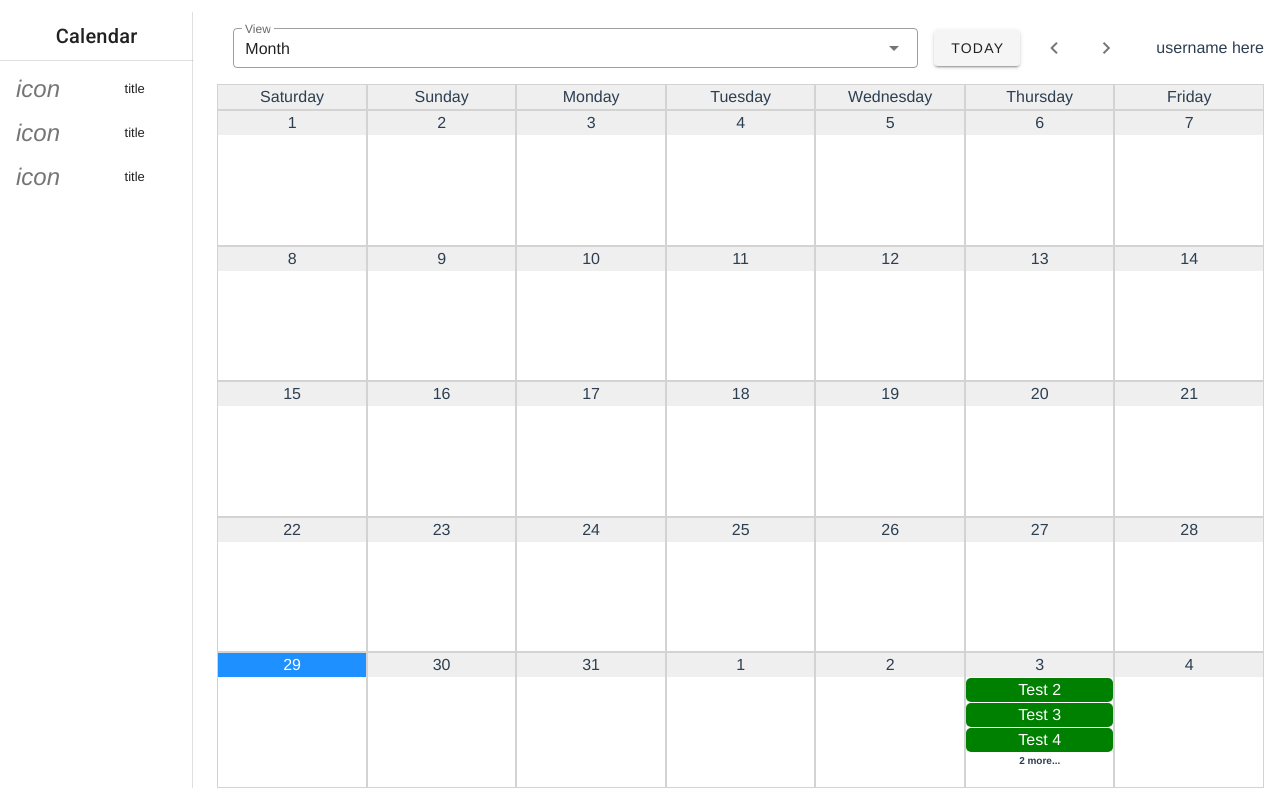
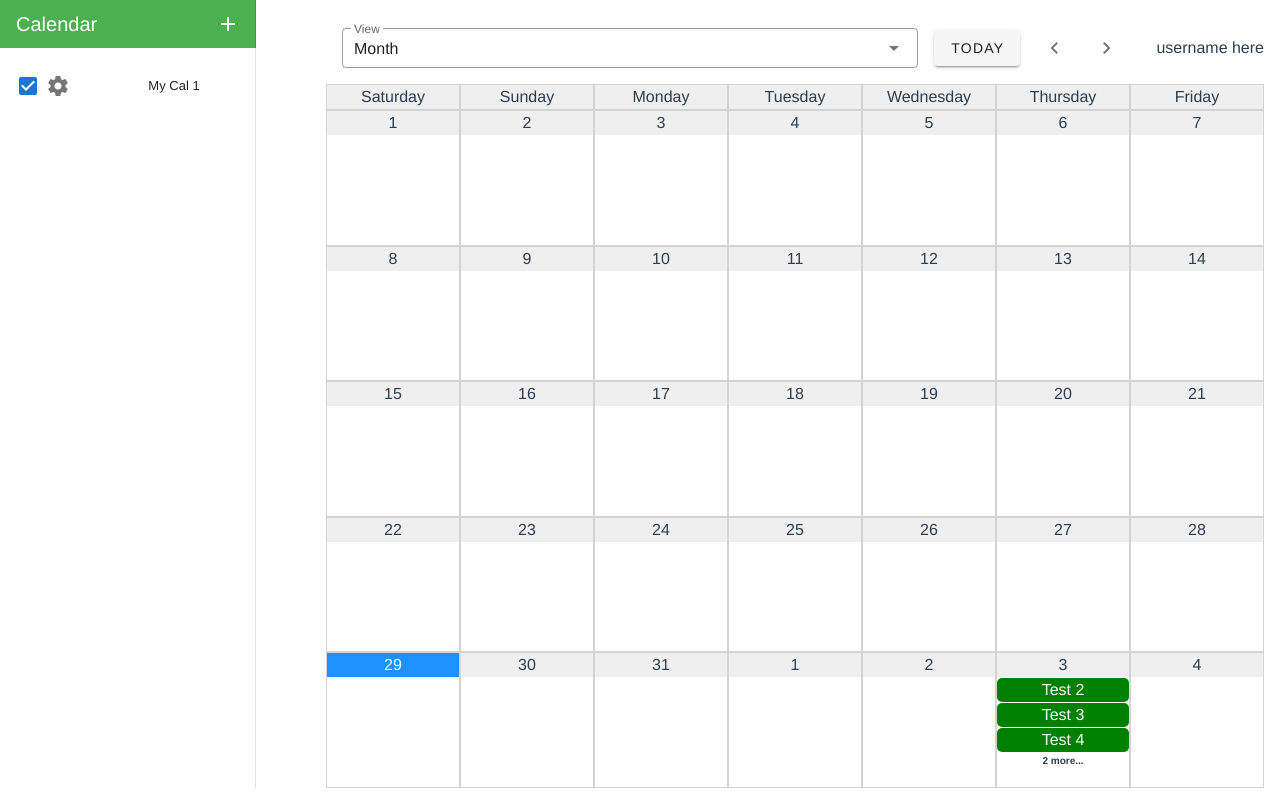
Before and after one commit to cmsc495-group5-1/calendar-frontend, a Vue app: page / in a window 1280 px wide. Built offline with nearby package versions, Linux system fonts and the light colour scheme; what vuetify-datetime-picker would draw is missing.

Commit message:
Update sidebar and app to support multiple calendars, calendar editor, and selections

```diff
--- a/src/App.vue
+++ b/src/App.vue
@@ -2,8 +2,8 @@
   <VApp id="app">
     <VContainer fluid class="fill-height pa-0">
       <VRow fluid class="fill-height">
-        <VCol fluid cols="2"><AppSidebar /></VCol>
-        <VCol fluid cols="10" class="d-flex flex-column">
+        <VCol fluid cols="3" class="pt-0"><AppSidebar v-model="sidebarCalendars" @add-calendar="addCalendar" @edit-calendar="editCalendar" /></VCol>
+        <VCol fluid cols="9" class="d-flex flex-column">
           <div class="header">
             <VSelect :items="viewTypeItems" label="View" dense outlined hide-details class="fit-content" v-model="currentViewType">
             </VSelect>
@@ -14,15 +14,16 @@
             <div class="ml-auto">username here</div>
           </div>
 
-          <DayView class="pad-right" v-if="currentViewType == CurrentCalendarView.Day" v-model="displayDateString" :calendar="calendar" ref="currentView" :display-date="displayDate" @add-event="addEvent" @edit-event="editEvent" />
-          <WeekView class="pad-right" v-else-if="currentViewType == CurrentCalendarView.Week" v-model="displayDateString" :calendar="calendar" ref="currentView" :display-date="displayDate" @add-event="addEvent" @edit-event="editEvent" />
-          <MonthView class="pad-right" v-else-if="currentViewType == CurrentCalendarView.Month" v-model="displayDateString" :calendar="calendar" ref="currentView" :display-date="displayDate" @add-event="addEvent" @edit-event="editEvent" />
-          <YearView class="pad-right" v-else-if="currentViewType == CurrentCalendarView.Year" v-model="displayDateString" :calendar="calendar" ref="currentView" :display-date="displayDate" @add-event="addEvent" @edit-event="editEvent"
+          <DayView class="pad-right" v-if="currentViewType == CurrentCalendarView.Day" v-model="displayDateString" :calendars="filteredCalendars" ref="currentView" :display-date="displayDate" @add-event="addEvent" @edit-event="editEvent" />
+          <WeekView class="pad-right" v-else-if="currentViewType == CurrentCalendarView.Week" v-model="displayDateString" :calendars="filteredCalendars" ref="currentView" :display-date="displayDate" @add-event="addEvent" @edit-event="editEvent" />
+          <MonthView class="pad-right" v-else-if="currentViewType == CurrentCalendarView.Month" v-model="displayDateString" :calendars="filteredCalendars" ref="currentView" :display-date="displayDate" @add-event="addEvent" @edit-event="editEvent" />
+          <YearView class="pad-right" v-else-if="currentViewType == CurrentCalendarView.Year" v-model="displayDateString" ref="currentView" :display-date="displayDate" @add-event="addEvent" @edit-event="editEvent"
             @nav-to-day="navToDay" @nav-to-month="navToMonth" />
         </VCol>
       </VRow>
     </VContainer>
-    <EventEditDialog v-model="editing" :event="editingEvent" @cancel="editing = false" @save="saveEvent" @delete="deleteEvent" />
+    <EventEditDialog v-model="showEventEditor" :event="editingEvent" @cancel="showEventEditor = false" @save="saveEvent" @delete="deleteEvent" />
+    <CalendarEditDialog v-model="showCalendarEditor" :calendar="editingCalendar" @cancel="showCalendarEditor = false" @save="saveCalendar" @delete="deleteCalendar" />
   </VApp>
 </template>
 
@@ -36,6 +37,7 @@ import YearView from './views/YearView.vue';
 import CalendarEvent from './models/CalendarEvent';
 import Calendar from './models/Calendar';
 import EventEditDialog from "@/components/EventEditDialog.vue";
+import CalendarEditDialog from '@/components/CalendarEditEdialog.vue';
 
 const CurrentCalendarView = {
   Day: 'Day',
@@ -44,6 +46,26 @@ const CurrentCalendarView = {
   Year: 'Year'
 }
 
+const fakeEvent1 = new CalendarEvent("Test Event", new Date("Jun 30, 2022 13:01:23 EST"), new Date("Jun 30, 2022 14:00:00 EST"));
+fakeEvent1.id = 1;
+const fakeCalendars = [
+  {
+    calendar: new Calendar("My Cal 1", [
+      fakeEvent1,
+      new CalendarEvent("A really long title break somwhere", new Date("Jun 24, 2022 13:01:23 EST"), new Date("Jun 25, 2022 14:00:00 EST")),
+      new CalendarEvent("Test 2", new Date("Jun 3, 2022 13:01:23 EST"), new Date("Jun 3, 2022 14:00:00 EST"),
+        "Some location", "This is a very long description, I need it to run over the end of the view and get hidden or something like that"),
+      new CalendarEvent("Test 3", new Date("Jun 3, 2022 13:01:23 EST"), new Date("Jun 3, 2022 14:00:00 EST"),
+        "Some location 2", "This is a very long description, I need it to run over the end of the view and get hidden or something like that"),
+      new CalendarEvent("Test 4", new Date("Jun 3, 2022 13:01:23 EST"), new Date("Jun 3, 2022 14:00:00 EST")),
+      new CalendarEvent("Test 5", new Date("Jun 3, 2022 13:01:23 EST"), new Date("Jun 3, 2022 14:00:00 EST")),
+      new CalendarEvent("Test 6", new Date("Jun 3, 2022 13:01:23 EST"), new Date("Jun 3, 2022 14:00:00 EST")),
+      new CalendarEvent("Test 7", new Date("Jun 3, 2022 13:01:23 EST"), new Date("Jun 3, 2022 14:00:00 EST"))
+    ]),
+    selected: true
+  }
+];
+
 export default defineComponent({
   components: {
     AppSidebar,
@@ -51,39 +73,30 @@ export default defineComponent({
     WeekView,
     MonthView,
     YearView,
-    EventEditDialog
+    EventEditDialog,
+    CalendarEditDialog
   },
   props: {},
   setup() {
-    const event1 = new CalendarEvent("Test Event", new Date("Jun 30, 2022 13:01:23 EST"), new Date("Jun 30, 2022 14:00:00 EST"));
-    event1.id = 1;
-
     return {
-      calendar: new Calendar("My Cal 1", [
-        // TODO
-        event1,
-        new CalendarEvent("A really long title break somwhere", new Date("Jun 24, 2022 13:01:23 EST"), new Date("Jun 25, 2022 14:00:00 EST")),
-        new CalendarEvent("Test 2", new Date("Jun 3, 2022 13:01:23 EST"), new Date("Jun 3, 2022 14:00:00 EST"),
-          "Some location", "This is a very long description, I need it to run over the end of the view and get hidden or something like that"),
-        new CalendarEvent("Test 3", new Date("Jun 3, 2022 13:01:23 EST"), new Date("Jun 3, 2022 14:00:00 EST"),
-          "Some location 2", "This is a very long description, I need it to run over the end of the view and get hidden or something like that"),
-        new CalendarEvent("Test 4", new Date("Jun 3, 2022 13:01:23 EST"), new Date("Jun 3, 2022 14:00:00 EST")),
-        new CalendarEvent("Test 5", new Date("Jun 3, 2022 13:01:23 EST"), new Date("Jun 3, 2022 14:00:00 EST")),
-        new CalendarEvent("Test 6", new Date("Jun 3, 2022 13:01:23 EST"), new Date("Jun 3, 2022 14:00:00 EST")),
-        new CalendarEvent("Test 7", new Date("Jun 3, 2022 13:01:23 EST"), new Date("Jun 3, 2022 14:00:00 EST"))
-        ]),
+      sidebarCalendars: ref(fakeCalendars),
       currentViewType: CurrentCalendarView.Month,
       displayDate: ref(new Date()),
       displayDateString: "",
       CurrentCalendarView,
-      editing: false,
-      editingEvent: new CalendarEvent("", new Date(), new Date()) // Dummy value for type inference
+      showEventEditor: false,
+      editingEvent: new CalendarEvent("", new Date(), new Date()), // Dummy event
+      showCalendarEditor: false,
+      editingCalendar: new Calendar(""), // Dummy calendar
     }
   },
   computed: {
     viewTypeItems() {
       return Object.keys(CurrentCalendarView);
     },
+    filteredCalendars(): Calendar[] {
+      return this.sidebarCalendars.filter(c => c.selected).map(c => c.calendar);
+    }
   },
   methods: {
     navigateToToday() {
@@ -108,22 +121,38 @@ export default defineComponent({
       const endDate = new Date(day);
       endDate.setDate(endDate.getDate() + 1);
       this.editingEvent = new CalendarEvent(`Event on ${dayStr}`, day, endDate);
-      this.editing = true;
+      this.showEventEditor = true;
     },
     editEvent(event: CalendarEvent) {
       this.editingEvent = event;
-      this.editing = true;
+      this.showEventEditor = true;
     },
     saveEvent(event: CalendarEvent) {
       //if (!this.calendar.events.includes(event))
       //  this.calendar.events.push(event);
       // TODO: save calendar event
-      this.editing = false;
+      this.showEventEditor = false;
       console.log(event);
     },
     deleteEvent(event: CalendarEvent) {
-      this.editing = false;
+      this.showEventEditor = false;
       console.log(event);
+    },
+    addCalendar() {
+      this.editingCalendar = new Calendar("");
+      this.showCalendarEditor = true;
+    },
+    editCalendar(cal: Calendar) {
+      this.editingCalendar = cal;
+      this.showCalendarEditor = true;
+    },
+    saveCalendar(cal: Calendar) {
+      this.showCalendarEditor = false;
+      console.log(cal);
+    },
+    deleteCalendar(cal: Calendar) {
+      this.showCalendarEditor = false;
+      console.log(cal);
     }
   }
 })
--- a/src/components/AppSidebar.vue
+++ b/src/components/AppSidebar.vue
@@ -1,24 +1,19 @@
 <template>
   <VNavigationDrawer permanent>
-    <VListItem>
-      <VListItemContent>
-        <VListItemTitle class="text-h6">
-          Calendar
-        </VListItemTitle>
-      </VListItemContent>
-    </VListItem>
-
-    <VDivider></VDivider>
+    <VToolbar color="green" dark dense elevation="0">
+      <VToolbarTitle>Calendar</VToolbarTitle>
+      <VSpacer />
+      <VBtn icon @click="$emit('add-calendar')"><VIcon>mdi-plus</VIcon></VBtn>
+    </VToolbar>
 
     <VList dense nav>
-      <VListItem v-for="item in 3" :key="item" link>
-      <!-- TODO put calendar list here -->
-        <VListItemIcon>
-          <VIcon>{{ "icon" }}</VIcon>
-        </VListItemIcon>
-
+      <VListItem v-for="(data, idx) in calendarsTyped" :key="idx">
+        <VListItemAction class="cal-actions">
+          <VCheckbox :input-value="data.selected" @change="updateSelection(data, $event)"></VCheckbox>
+          <VBtn icon @click="$emit('edit-calendar', data.calendar)"><VIcon>mdi-cog</VIcon></VBtn>
+        </VListItemAction>
         <VListItemContent>
-          <VListItemTitle>{{ "title" }}</VListItemTitle>
+          <VListItemTitle>{{ data.calendar.name }}</VListItemTitle>
         </VListItemContent>
       </VListItem>
     </VList>
@@ -26,10 +21,48 @@
 </template>
 
 <script lang="ts">
+import Calendar from "@/models/Calendar";
 import { defineComponent } from "@vue/composition-api";
+
+type SidebarCalendar = {
+  calendar: Calendar;
+  selected: boolean;
+};
 
 export default defineComponent({
   setup() { return {}},
-
+  emits: [ "add-calendar", "edit-calendar", "input" ],
+  props: {
+    value: {
+      type: Array, // [{ cal: Calendar, selected: boolean }]
+      required: true
+    }
+  },
+  computed: {
+    // ...
+    calendarsTyped() {
+      const data = this.value as Array<SidebarCalendar>;
+      return data;
+    }
+  },
+  methods: {
+    updateSelection(target: SidebarCalendar, newValue: boolean) {
+      const newCalendars = [...this.value] as Array<SidebarCalendar>;
+      const idx = newCalendars.findIndex((value: SidebarCalendar) => value.calendar == target.calendar);
+      newCalendars[idx].selected = newValue;
+      this.$emit("input", newCalendars);
+    }
+  }
 });
 </script>
+
+<style scoped>
+.cal-actions {
+  display: flex;
+  flex-direction: row;
+  justify-content: center;
+  align-items: center;
+  padding-right: 0;
+  margin-right: 0;
+}
+</style>
--- /dev/null
+++ b/src/components/CalendarEditEdialog.vue
@@ -0,0 +1,68 @@
+<template>
+  <VDialog max-width="50%" :value="value" target="app" transition="dialog-bottom-transition" @input="$emit('cancel')">
+    <VCard>
+      <VCardTitle>Edit Calendar</VCardTitle>
+      <VCardText>
+        <VContainer>
+          <VRow>
+            <VCol><VTextField label="Calendar Name *" required :value="calendar.name" /></VCol>
+          </VRow>
+        </VContainer>
+        <small>*indicates required field</small>
+      </VCardText>
+      <VCardActions>
+        <VSpacer />
+        <VBtn v-if="calendar.id" color="red darken-1" text @click="showConfirmDelete">Delete</VBtn>
+        <VBtn color="blue darken-1" text @click="$emit('cancel')">Cancel</VBtn>
+        <VBtn color="blue darken-1" text @click="$emit('save', calendar)">Save</VBtn>
+      </VCardActions>
+    </VCard>
+    <ConfirmDialog v-model="showConfirmDialog" action="Delete" :text="confirmDialogText"
+      @cancel="showConfirmDialog = false" @confirm="confirmDelete" />
+  </VDialog>
+</template>
+
+<script lang="ts">
+import Calendar from "@/models/Calendar";
+import { defineComponent } from "@vue/composition-api";
+import ConfirmDialog from './ConfirmDialog.vue';
+
+interface CalEditDialogData {
+  showConfirmDialog: boolean;
+  confirmDialogText: string;
+}
+
+export default defineComponent({
+  emits: ["delete", "cancel", "save"],
+  components: {
+    ConfirmDialog
+  },
+  props: {
+    calendar: {
+      required: true,
+      type: Calendar,
+    },
+    value: {
+      type: Boolean,
+      required: false,
+      default: true
+    }
+  },
+  setup(): CalEditDialogData {
+    return {
+      showConfirmDialog: false,
+      confirmDialogText: ""
+    };
+  },
+  methods: {
+    showConfirmDelete() {
+      this.confirmDialogText = `Confirm deletion of ${this.calendar.name}?`;
+      this.showConfirmDialog = true;
+    },
+    confirmDelete() {
+      this.showConfirmDialog = false;
+      this.$emit('delete', this.calendar);
+    }
+  }
+})
+</script>
--- a/src/views/DayView.vue
+++ b/src/views/DayView.vue
@@ -20,8 +20,8 @@ export default defineComponent({
     return {};
   },
   props: {
-    calendar: {
-      type: Calendar,
+    calendars: {
+      type: Array,
       required: true
     },
     value: {
@@ -39,7 +39,7 @@ export default defineComponent({
       return date.toLocaleDateString(undefined, { year: "numeric", month: "short", day: "numeric"});
     },
     eventsForDay(day: Date): CalendarEvent[] {
-      return this.calendar.events
+      return (this.calendars as Calendar[]).flatMap(cal => cal.events)
         .filter(event => event.startDate.getDate() === day.getDate())
         .filter(event => event.startDate.getMonth() === day.getMonth())
         .filter(event => event.startDate.getFullYear() === day.getFullYear());
--- a/src/views/MonthView.vue
+++ b/src/views/MonthView.vue
@@ -52,8 +52,8 @@ export default defineComponent({
     };
   },
   props: {
-    calendar: {
-      type: Calendar,
+    calendars: {
+      type: Array,
       required: true
     },
     value: {
@@ -107,7 +107,7 @@ export default defineComponent({
       return date.toLocaleDateString(undefined, { year: "numeric", month: "long"});
     },
     eventsForDay(day: Date, limit: boolean = true): CalendarEvent[] {
-      const events = this.calendar.events
+      const events = (this.calendars as Calendar[]).flatMap(cal => cal.events)
         .filter(event => event.startDate.getDate() === day.getDate())
         .filter(event => event.startDate.getMonth() === day.getMonth())
         .filter(event => event.startDate.getFullYear() === day.getFullYear());
@@ -116,14 +116,14 @@ export default defineComponent({
       return events.slice(0, 3);
     },
     eventsForDayHasOverflow(day: Date): boolean {
-      const events = this.calendar.events
+      const events = (this.calendars as Calendar[]).flatMap(cal => cal.events)
         .filter(event => event.startDate.getDate() === day.getDate())
         .filter(event => event.startDate.getMonth() === day.getMonth())
         .filter(event => event.startDate.getFullYear() === day.getFullYear());
       return events.length > 4;
     },
     eventsForDayOverflowCount(day: Date): number {
-      return this.calendar.events
+      return (this.calendars as Calendar[]).flatMap(cal => cal.events)
         .filter(event => event.startDate.getDate() === day.getDate())
         .filter(event => event.startDate.getMonth() === day.getMonth())
         .filter(event => event.startDate.getFullYear() === day.getFullYear())
--- a/src/views/WeekView.vue
+++ b/src/views/WeekView.vue
@@ -34,8 +34,8 @@ export default defineComponent({
     return {};
   },
   props: {
-    calendar: {
-      type: Calendar,
+    calendars: {
+      type: Array,
       required: true
     },
     value: {
@@ -98,7 +98,7 @@ export default defineComponent({
       return `${startMonthPart} ${startDay.getDate()}${startYearPart} -${endMonthPart} ${endDay.getDate()} ${endYearPart}`;
     },
     eventsForDay(day: Date): CalendarEvent[] {
-      return this.calendar.events
+      return (this.calendars as Calendar[]).flatMap(cal => cal.events)
         .filter(event => event.startDate.getDate() === day.getDate())
         .filter(event => event.startDate.getMonth() === day.getMonth())
         .filter(event => event.startDate.getFullYear() === day.getFullYear())
--- a/src/views/YearView.vue
+++ b/src/views/YearView.vue
@@ -6,7 +6,6 @@
 
 <script lang="ts">
 import { defineComponent } from "@vue/composition-api";
-import Calendar from "@/models/Calendar";
 import MonthBlock from '@/components/MonthBlock.vue';
 
 export default defineComponent({
@@ -18,10 +17,6 @@ export default defineComponent({
     return {};
   },
   props: {
-    calendar: {
-      type: Calendar,
-      required: true
-    },
     value: {
       type: String,
       required: false,
@@ -79,7 +74,6 @@ export default defineComponent({
 }
 
 .month {
-  width: 25%;
   border: 1px solid lightgray;
   border-collapse: collapse;
 }
```
